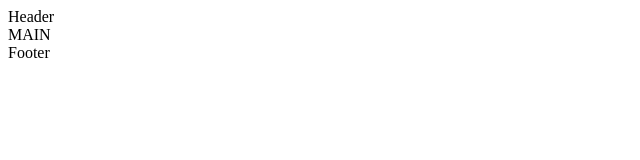
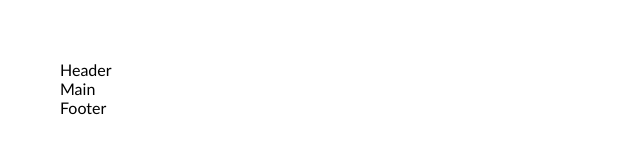
Before and after one commit to Audriusvilnius/JS-TEST_12-02, a website: page index.html in a window 1280 px wide. Shown: the whole page, without its empty margins (0-640 px from the left). Drawn offline with Linux system fonts and the light colour scheme.

Commit message:
Paruostas

```diff
--- a/index.html
+++ b/index.html
@@ -4,6 +4,8 @@
     <meta charset="UTF-8">
     <meta http-equiv="X-UA-Compatible" content="IE=edge">
     <meta name="viewport" content="width=device-width, initial-scale=1.0">
+    <link rel="stylesheet" href="./css/main.css">
+    <script src="000.js" defer></script>
     <title>Document</title>
 </head>
 <body>
@@ -11,7 +13,7 @@
         Header
     </header>
     <main>
-        MAIN
+        Main
     </main>
     <footer>
         Footer
```
Also changed, not shown: js/000.js (added).
